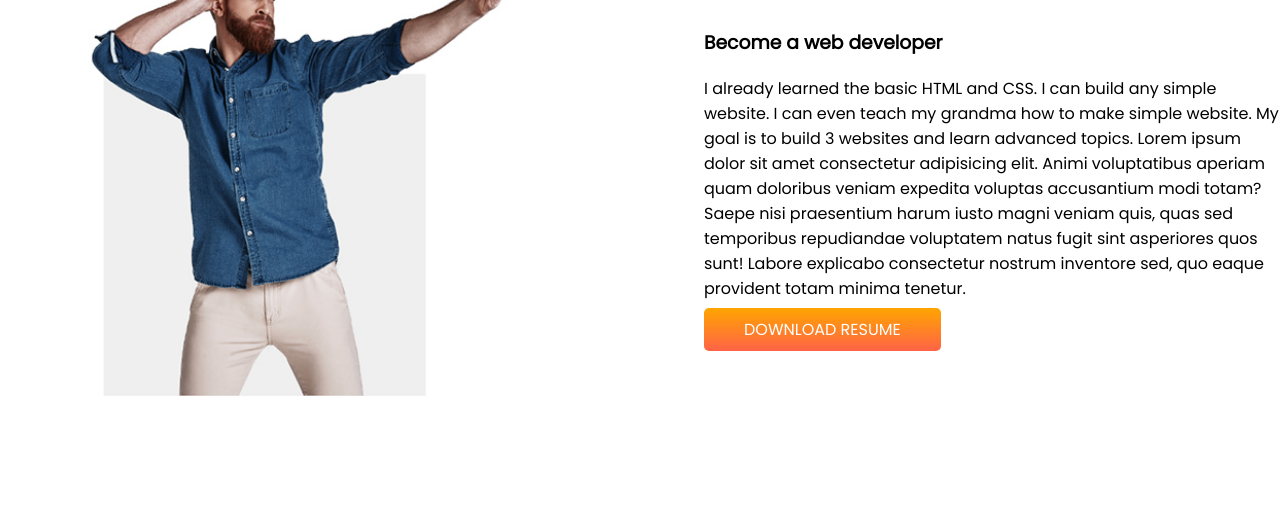
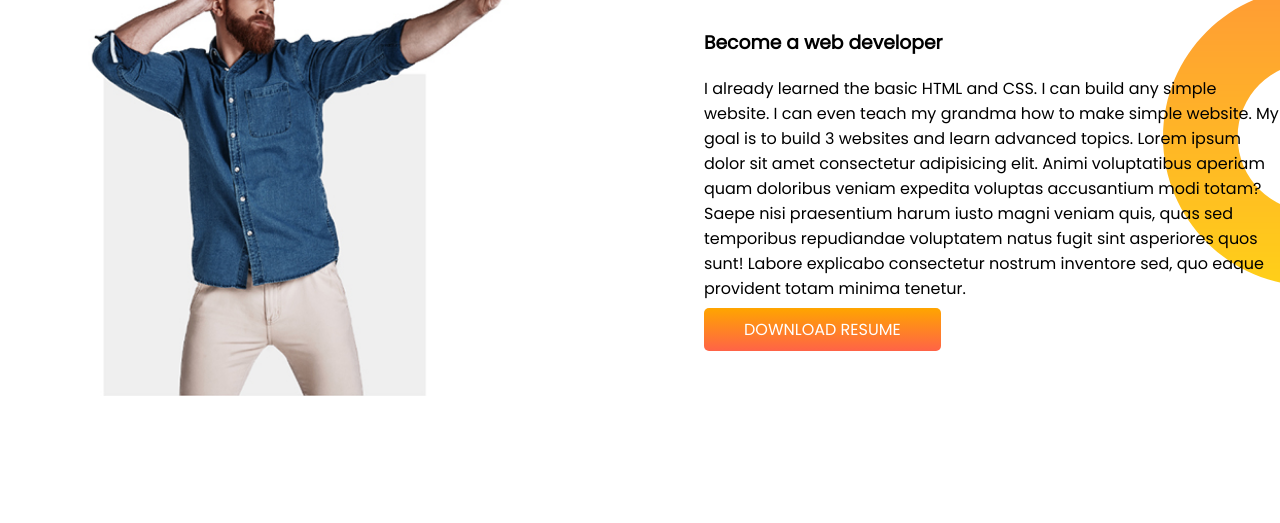
Before and after one commit to Ad-Ashik/developer-portfolio, a plain HTML site: page index.html in a window 1280 px wide. Shown: the part 788-1311 px from the top of the page. Drawn offline with Linux system fonts and the light colour scheme.

Commit message:
deram bg added

```diff
--- a/style.css
+++ b/style.css
@@ -30,3 +30,8 @@ section{
     background-image: url(images/top-banner.png);
     background-repeat: no-repeat;
 }
+.deram-big{
+    background-image: url(images/dream-bg.png);
+    background-repeat: no-repeat;
+    background-position: right;
+}
```
